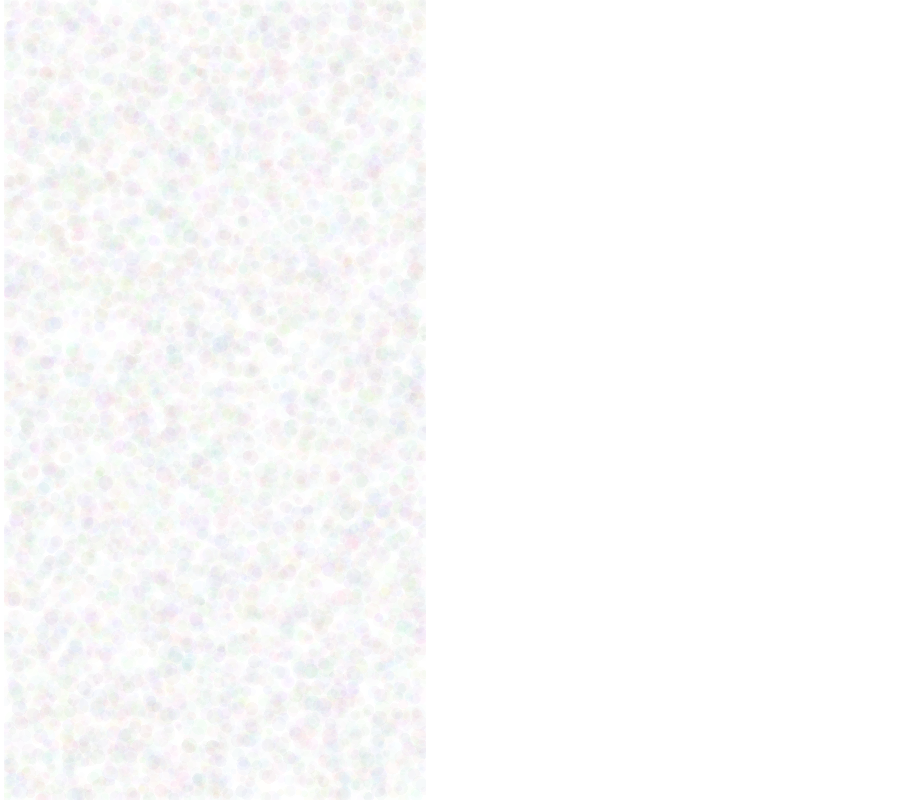
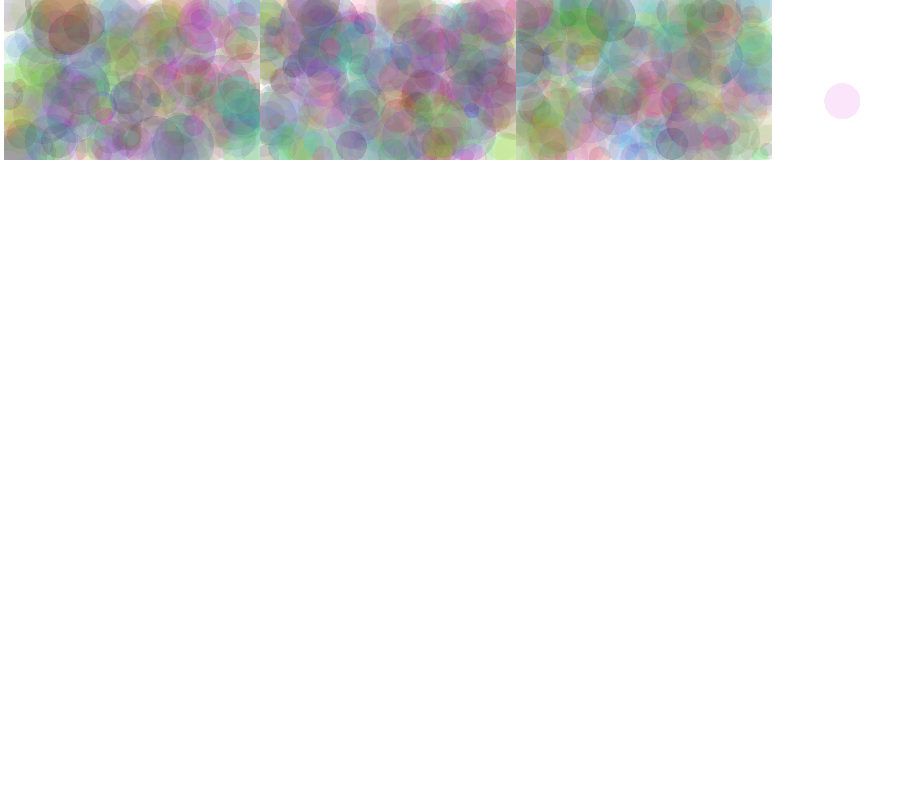
Before and after one commit to AlessandroCipolletti/test-js-ios-16.4, a website built with Parcel: page src/index.html in a window 1280 px wide. Shown: the whole page, without its empty margins (0-919 px from the left). Built offline with nearby package versions, Linux system fonts and the light colour scheme; files whose address does not match are found by name.

Commit message:
test for simoultaneus threads offscreen canvas

```diff
--- a/src/OffscreenCanvas/main.js
+++ b/src/OffscreenCanvas/main.js
@@ -49,7 +49,7 @@ const init = async () => {
 
 
   console.time(`TEST 1 - main thread - drawing ${N} circles on a canvas`)
-  const canvas = getOneFullCanvas(window.innerWidth * PXR, window.innerHeight * PXR * 3)
+  const canvas = getOneFullCanvas(window.innerWidth * PXR, window.innerHeight * PXR * 3, N)
   console.timeEnd(`TEST 1 - main thread - drawing ${N} circles on a canvas`)
   document.body.appendChild(canvas)
 
--- a/src/index.html
+++ b/src/index.html
@@ -14,7 +14,8 @@
   <meta name="viewport" content="width=device-width, initial-scale=0.5, minimum-scale=0.5, maximum-scale=0.5, user-scalable=no, viewport-fit=cover, shrink-to-fit=no" />
 
   <!-- <script src="./indexedDB/main.js" type="module"></script> -->
-  <script src="./OffscreenCanvas/main.js" type="module"></script>
+  <!-- <script src="./OffscreenCanvas/main.js" type="module"></script> -->
+  <script src="./threads/main.js" type="module"></script>
   <!-- <script src="./bitmap/main.js" type="module"></script> -->
   <!-- <script src="./memory/main.js" type="module"></script> -->
 
--- /dev/null
+++ b/src/threads/main.css
@@ -0,0 +1,12 @@
+body, body * {
+  margin: 0px;
+  padding: 0px;
+  display: inline-block;
+}
+
+canvas {
+  position: relative;
+  display: inline-block;
+  width: 20vw;
+  height: 20vh;
+}
--- /dev/null
+++ b/src/threads/main.js
@@ -0,0 +1,68 @@
+// import { v4 as uuidv4 } from 'uuid'
+import './main.css'
+import {
+  initUtils,
+  delay,
+  drawCircle,
+  getRandomNumber,
+  getRandomHexColor,
+  // waitWorkerMessage,
+} from '../utils/utils'
+
+
+
+const appendOneCanvas = async() => {
+  // const worker = new Worker(
+  //   new URL('worker.js', import.meta.url),
+  //   { type: 'module' }
+  // )
+
+  const canvas = document.createElement('canvas')
+  canvas.width = window.innerWidth // * window.devicePixelRatio
+  canvas.height = window.innerHeight // * window.devicePixelRatio
+  document.body.appendChild(canvas)
+  // const offscreenCanvas = canvas.transferControlToOffscreen()
+
+  // const id = uuidv4()
+  // worker.postMessage({ id, canvas: offscreenCanvas }, [offscreenCanvas])
+  // return waitWorkerMessage(worker, id)
+
+
+  const N = 500
+  const context = canvas.getContext('2d')
+
+  // while(true) {
+  for (let i = 0; i < N; i++) {
+    drawCircle(
+      context,
+      getRandomNumber(canvas.width),
+      getRandomNumber(canvas.height),
+      getRandomNumber(0.2, true) + 0,
+      (getRandomNumber(canvas.width * 0.2) + canvas.width * 0.05),
+      0,
+      getRandomHexColor(),
+      0
+    )
+    await delay(5)
+  }
+
+
+}
+
+
+const init = async () => {
+  try {
+    while(true) {
+      await appendOneCanvas()
+    }
+  } catch (error) {
+    alert(error.message)
+  }
+}
+
+document.onreadystatechange = async () => {
+  if (document.readyState === 'complete') {
+    initUtils()
+    await init()
+  }
+}
--- /dev/null
+++ b/src/threads/worker.js
@@ -0,0 +1,31 @@
+import {
+  delay,
+  drawCircle,
+  getRandomNumber,
+  getRandomHexColor,
+} from '../utils/utils'
+
+
+self.addEventListener('message', async event => {
+  const { id, canvas } = event.data
+
+  const N = 500
+  const context = canvas.getContext('2d')
+
+  // while(true) {
+  for (let i = 0; i < N; i++) {
+    drawCircle(
+      context,
+      getRandomNumber(canvas.width),
+      getRandomNumber(canvas.height),
+      getRandomNumber(0.2, true) + 0,
+      (getRandomNumber(canvas.width * 0.2) + canvas.width * 0.05),
+      0,
+      getRandomHexColor(),
+      0
+    )
+    await delay(5)
+  }
+
+  self.postMessage({ id })
+})
```
